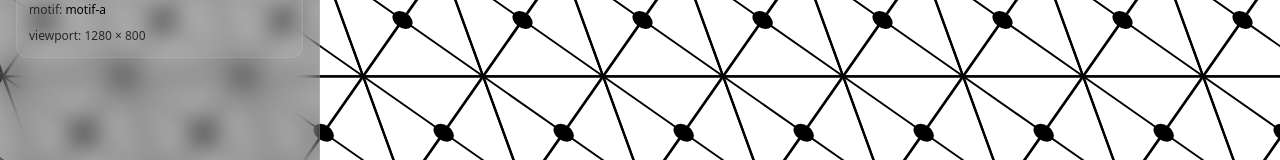
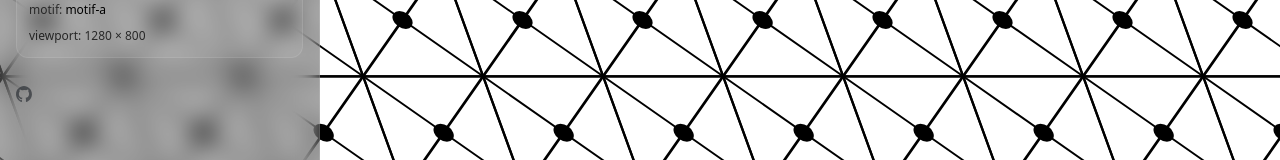
Before and after one commit to nwatab/wallpaper, a Next.js app: page /wallpaper/ in a window 1280 px wide. Shown: the part 262-422 px from the top of the page. Built offline with nearby package versions, Linux system fonts and the light colour scheme.

Commit message:
Add GitHub link to the Page component for easy access to the repository

```diff
--- a/src/app/page.tsx
+++ b/src/app/page.tsx
@@ -175,6 +175,22 @@ export default function Page() {
               </div>
             </div>
           )}
+
+          {/* GitHub Link */}
+          <div className="mt-auto pt-4">
+            <a
+              href="https://github.com/nwatab/wallpaper"
+              target="_blank"
+              rel="noopener noreferrer"
+              className="flex items-center gap-2 text-xs opacity-80 hover:opacity-100 transition-opacity duration-200"
+            >
+              <img
+                src="/wallpaper/github-mark.svg"
+                alt="GitHub"
+                className="w-4 h-4 opacity-80"
+              />
+            </a>
+          </div>
         </div>
       </aside>
     </div>
```
